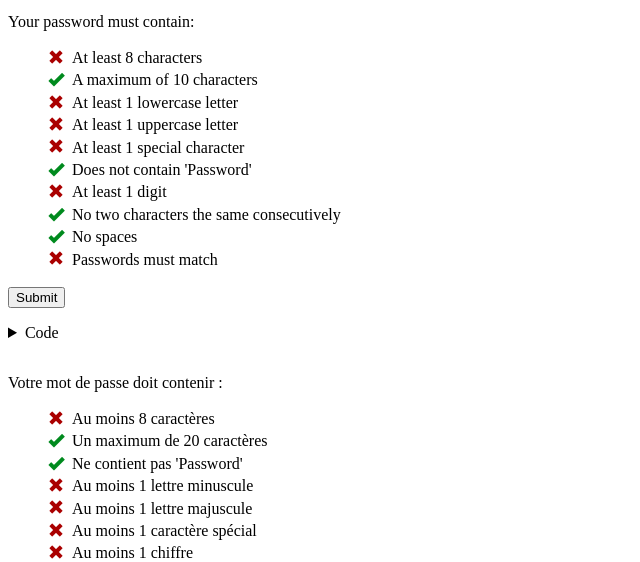
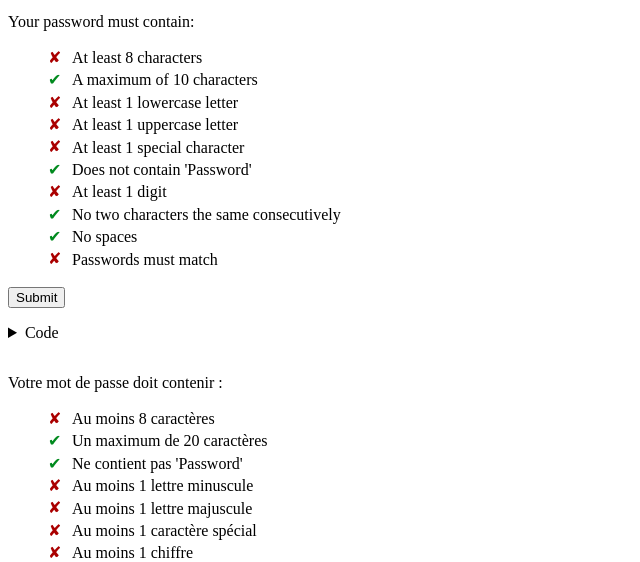
Before and after one commit to andrewnordlund/passwordRequirements, a plain HTML site: page pwReqTest-3.html in a window 1280 px wide. Shown: the part 224-786 px from the top of the page, 0-640 px from the left. Drawn offline with Linux system fonts and the light colour scheme.

Commit message:
Trying something with the fonts

```diff
--- a/pwReqTest.css
+++ b/pwReqTest.css
@@ -1,5 +1,7 @@
 @charset "utf-8";
 
+
+/*
 @font-face {
 	font-family:"Glyphicons Halflings";
 	src:url(fonts/glyphicons-halflings-regular.eot);
@@ -9,23 +11,36 @@
 	url(fonts/glyphicons-halflings-regular.ttf) format("truetype"),
 	url(fonts/glyphicons-halflings-regular.svg#glyphicons_halflingsregular) format("svg")
 }
+*/
 .glyphicon {
 	font-family:"Glyphicons Halflings";
 	line-height:140%;
 	vertical-align: middle;
 }
 
+.requnmet::before {
+	content: "✘";
+	color: #AA0000;
+	margin-right: 4px;
+}
+.reqmet::before {
+	content: "✔";
+	color: #00A41E;
+	margin-right: 4px;
+}
 
 html {
 	box-sizing: border-box;
 }
 .glyphicon-remove:before {
-	content:"\e014";
+	/*content:"\e014";*/
+	content: "✘";
 	color: #AA0000;
 }
 
 .glyphicon-ok:before {
-	content:"\e013";
+	/*content:"\e013";*/
+	content: "✔";
 	color: #008A1E;
 }
 ul.pwReqsUL {
```
